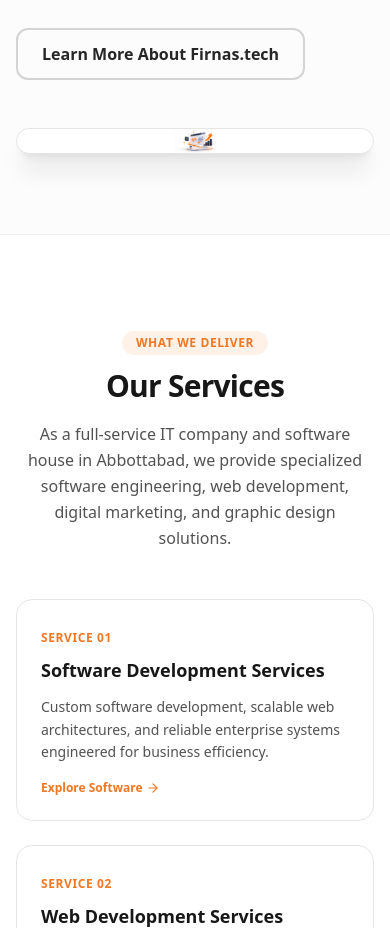
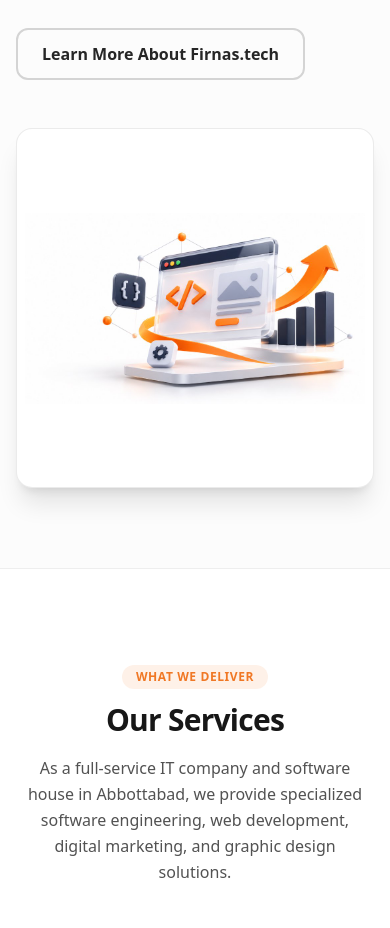
Before and after one commit to msaadfall25bsse/firnas.tech.seo, a Next.js app: page / in a window 390 px wide. Shown: the part 2100-3028 px from the top of the page. Built offline with nearby package versions, Linux system fonts and the light colour scheme; no server answers.

Commit message:
fix(home): give proper full responsive height to purpose showcase image

```diff
--- a/app/page.tsx
+++ b/app/page.tsx
@@ -212,15 +212,15 @@ export default function HomePage() {
               </div>
             </div>
 
-            <div className="lg:col-span-6 relative">
-              <div className="relative rounded-2xl overflow-hidden shadow-xl border border-neutral-200 bg-white aspect-16/10 flex items-center justify-center p-3">
+            <div className="lg:col-span-6 relative flex items-center justify-center">
+              <div className="relative w-full h-[360px] sm:h-[420px] md:h-[460px] rounded-2xl overflow-hidden shadow-xl border border-neutral-200/80 bg-white p-4 flex items-center justify-center">
                 <Image
                   src="/purpose-showcase.jpg"
                   alt="Firnas.tech - IT Company and Software House in Abbottabad delivering web development and digital marketing"
                   fill
                   priority
                   sizes="(max-width: 1024px) 100vw, 550px"
-                  className="object-contain"
+                  className="object-contain p-2"
                 />
               </div>
             </div>
```
Also changed, not shown: app/globals.css.
